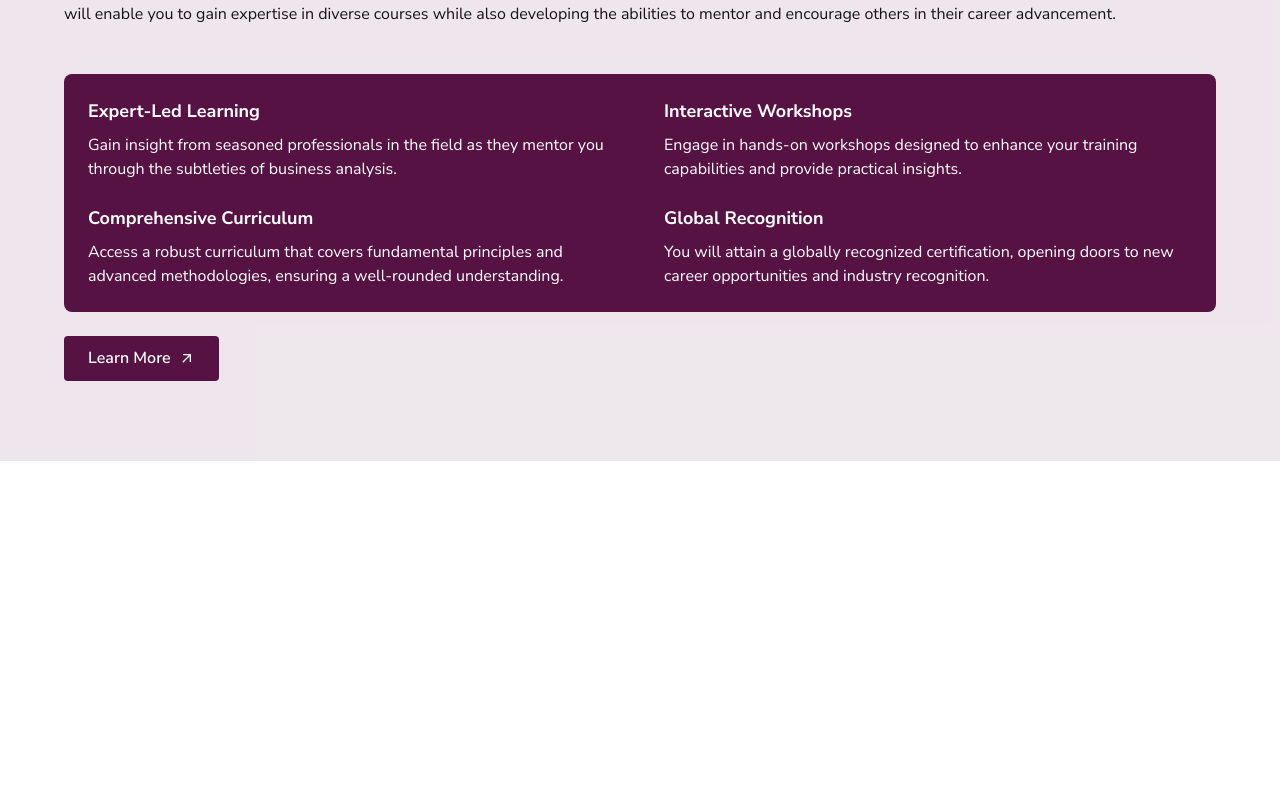
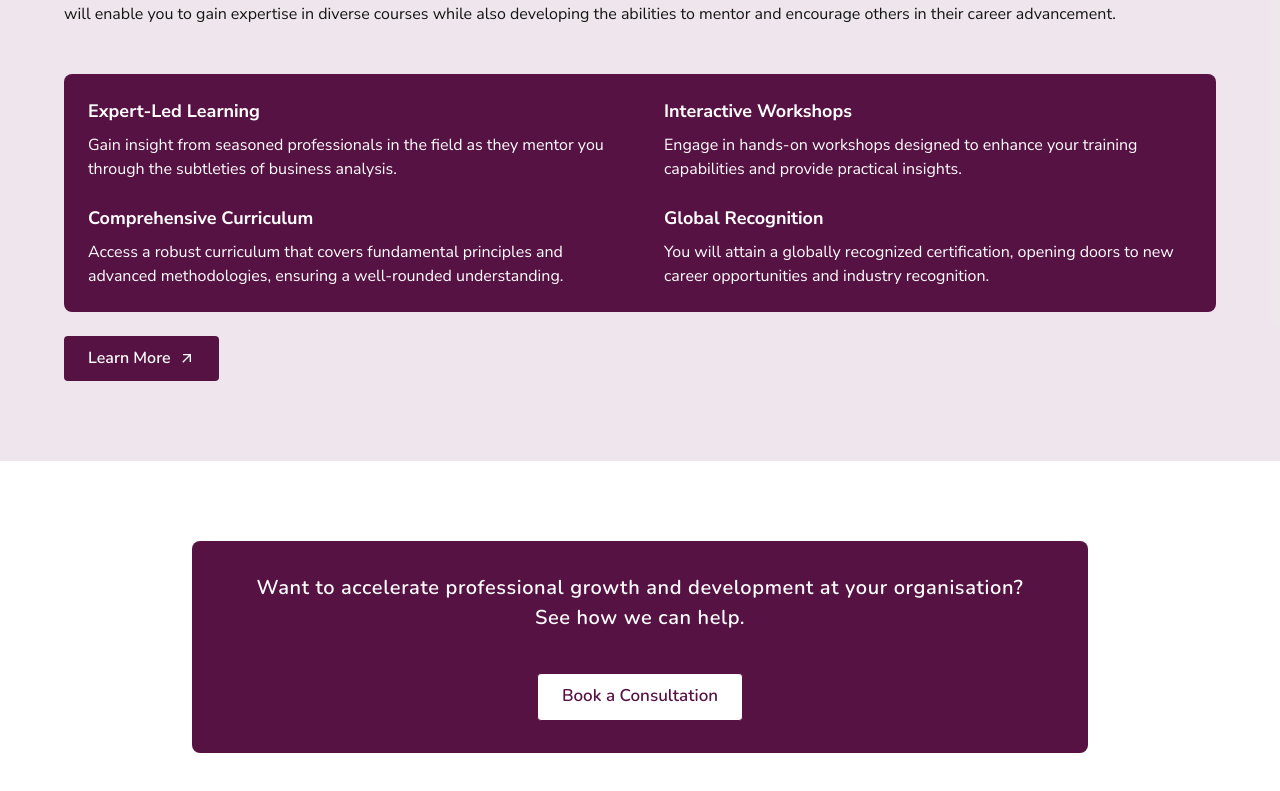
Before and after one commit to Chukwudi64/tobams-group, a Next.js app: page / in a window 1280 px wide. Shown: the part 5263-6054 px from the top of the page. Before the commit the page ends 5724 px from the top, so only its background shows below. Built offline with nearby package versions, Linux system fonts and the light colour scheme.

Commit message:
feat: completed book consultation section

```diff
--- a/app/page.tsx
+++ b/app/page.tsx
@@ -7,6 +7,7 @@ import { CapacityDevelopment } from "@/components/CapacityDevelopment";
 import { ManagementDevelopment } from "@/components/ManagementDevelopment";
 import { TransformationHub } from "@/components/TransformationHub";
 import { TrainingConsultant } from "@/components/TrainingConsultant";
+import { BookConsultation } from "@/components/BookConsultation";
 
 export default function Home() {
   return (
@@ -21,6 +22,7 @@ export default function Home() {
         <ManagementDevelopment />
         <TransformationHub />
         <TrainingConsultant />
+        <BookConsultation />
       </main>
     </div>
   );
--- /dev/null
+++ b/components/BookConsultation.tsx
@@ -0,0 +1,48 @@
+export function BookConsultation() {
+  return (
+    <section className="py-12 sm:py-16 lg:py-20 px-4 sm:px-6 lg:px-8 bg-white">
+      <div className="max-w-4xl mx-auto">
+        {/* Features Grid */}
+
+        <div className="bg-[#571244] rounded-lg py-8 px-16 gap-8">
+          <div>
+            {/* Mobile & Tablet */}
+            <h2 className="block lg:hidden font-serif font-semibold leading-[150%] tracking-[0.03em] text-center text-white mb-8 sm:mb-10 text-[10px] sm:text-xl text-pretty">
+              Don&apos;t just dream it—let&apos;s build it! Click now and start
+              your project with Tobams Group. Your journey to digital excellence
+              begins here.
+            </h2>
+
+            {/* Laptop & Desktop */}
+            <h2 className="hidden lg:block font-serif font-semibold leading-[150%] tracking-[0.03em] text-center text-white mb-8 sm:mb-10 text-[16px] sm:text-xl text-pretty">
+              Want to accelerate professional growth and development at your
+              organisation? See how we can help.
+            </h2>
+
+            <button
+              className="
+    font-serif
+    w-full sm:w-auto
+    max-w-xs
+    h-12
+    px-6 py-3
+    rounded-sm
+    bg-white
+    text-[#571244]
+    font-semibold
+    text-[10px] sm:text-[17px]
+    leading-[120%]
+    text-center
+    cursor-pointer
+    border border-[#571244]
+    block mx-auto
+  "
+            >
+              Book a Consultation
+            </button>
+          </div>
+        </div>
+      </div>
+    </section>
+  );
+}
```
